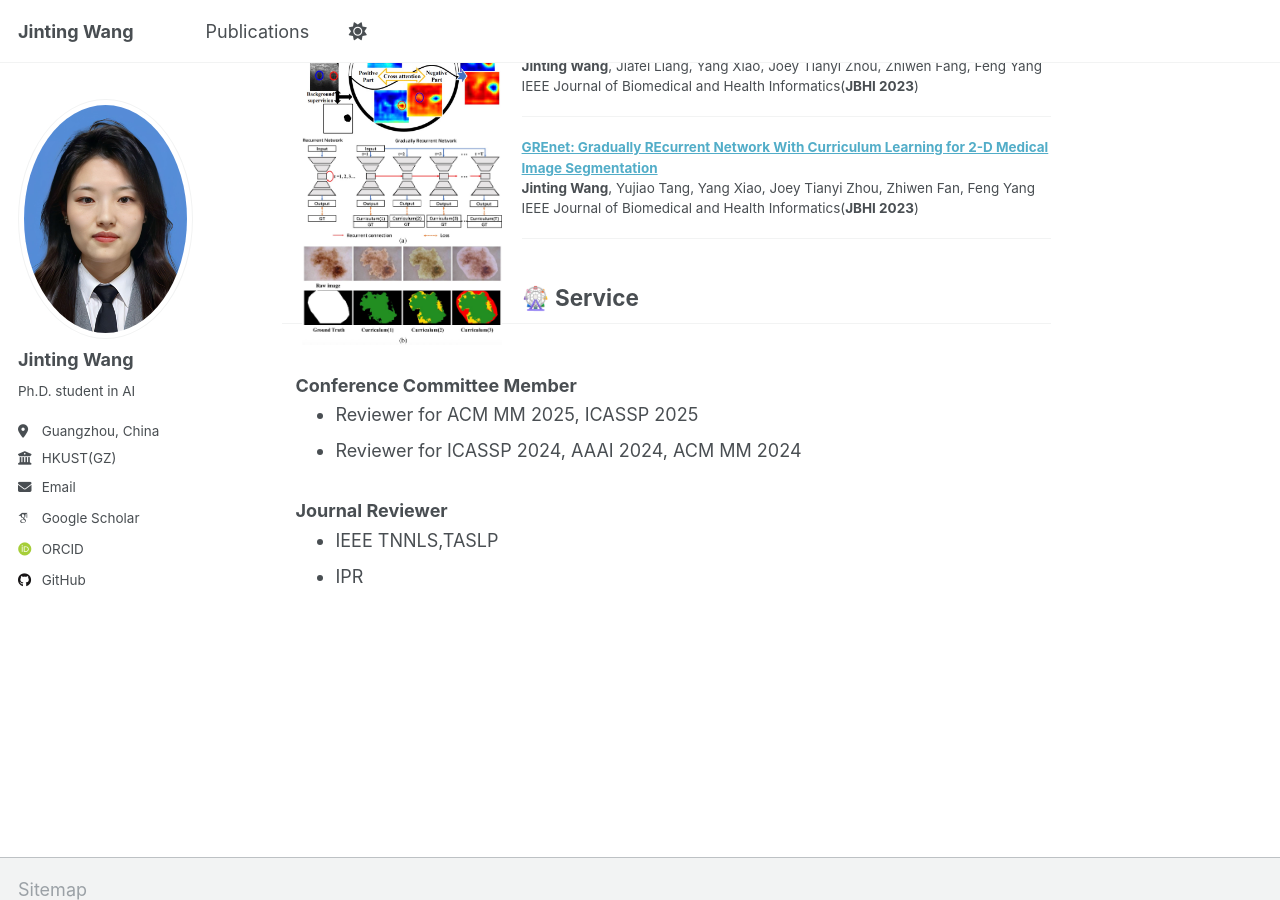
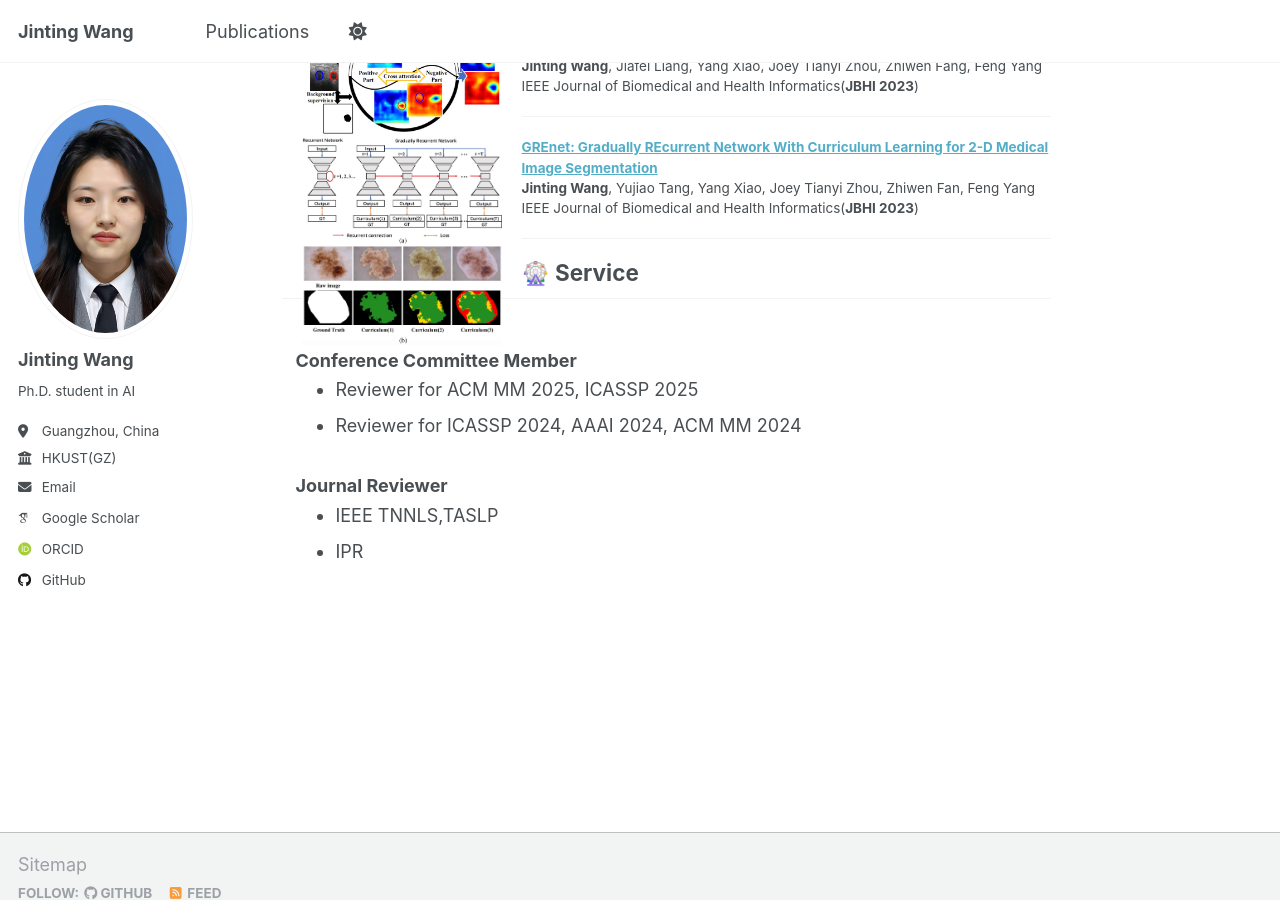
Before and after one commit to beria-moon/Beria.github.io, a Jekyll site: the page built from _pages/about.md, in a window 1280 px wide and 900 px high, scrolled down 1297 px. Built offline with Jekyll 4.4.1, drawn with Linux system fonts in a browser that asks for light colours; some web fonts are replaced.

Commit message:
Update about.md

```diff
--- a/_pages/about.md
+++ b/_pages/about.md
@@ -94,7 +94,8 @@ GREnet: Gradually REcurrent Network With Curriculum Learning for 2-D Medical Ima
 </dl>
 <hr style="margin-top: 20px; margin-bottom: 20px;">
 
-<h2 style="margin-bottom: 5px;">🎡 Service</h2>
+
+<h2 style="margin: 15px 0 5px 0;">🎡 Service</h2>
 <div style="padding: 10px; width: 99%; margin: 5px auto;">
 <h3 style="margin-bottom: 5px;">Conference Committee Member</h3>
   <ul style="margin: 0;">
```
